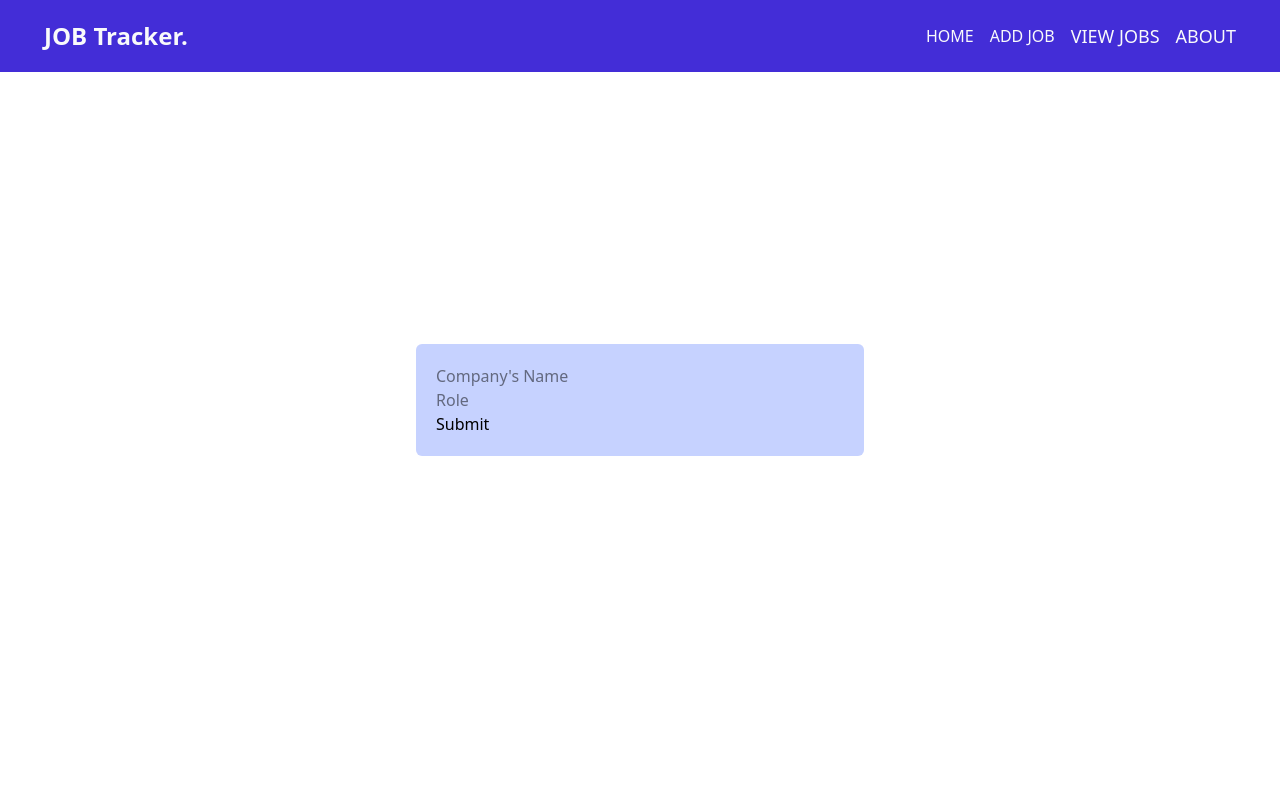
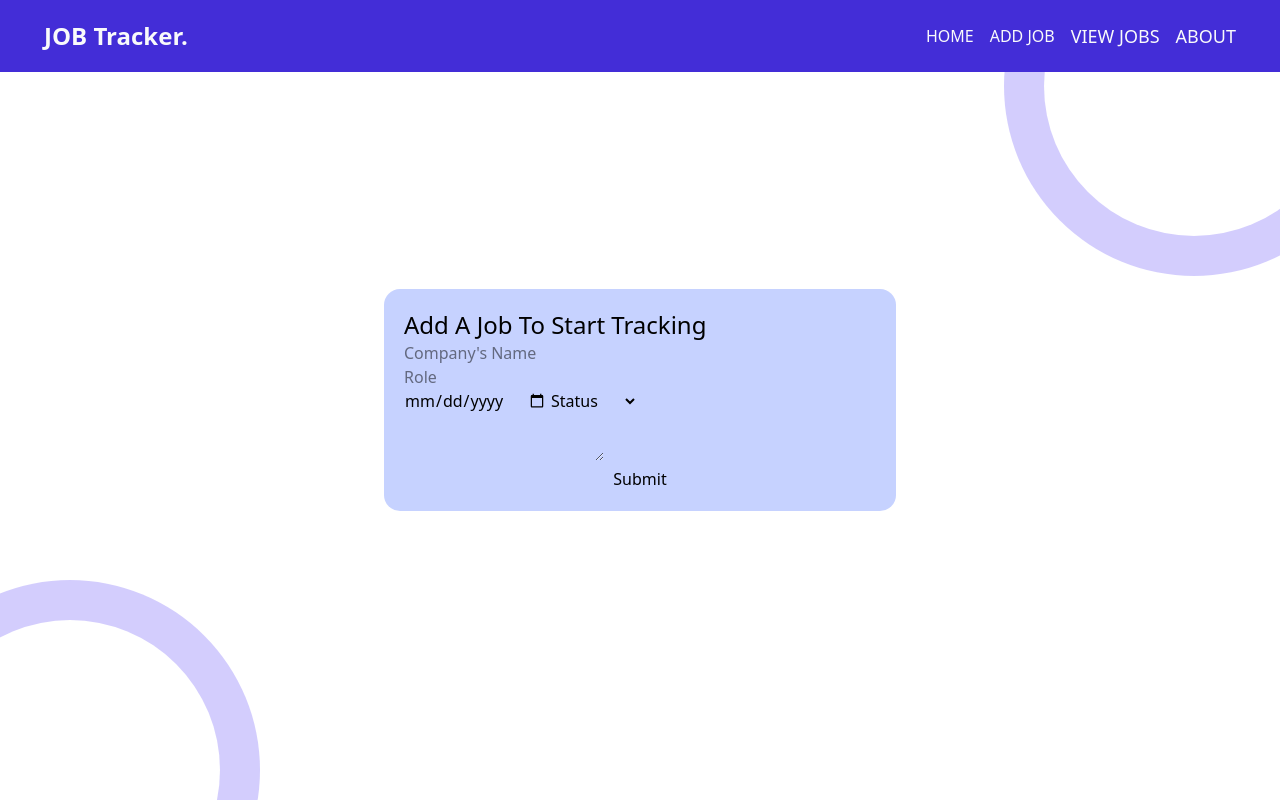
Before and after one commit to mubarakq/Job-Tracker, a React (Vite) app: page /Add in a window 1280 px wide. Built offline with nearby package versions, Linux system fonts and the light colour scheme.

Commit message:
refactoring code

```diff
--- a/src/components/Button.tsx
+++ b/src/components/Button.tsx
@@ -1,20 +1,14 @@
 // import React from 'react'
-type ButtonProps = {
-    onClick?: ()=>void;
-    type?: "button" | "submit";
-    disable: boolean;
-    className?: string;
-    children?: React.ReactNode;
-}
-const Button = ({
+import type { ButtonProps } from "../utils/types"
+const Button:React.FC<ButtonProps> = ({
   onClick,
   type="button",
-  disable = false,
+  disabled = false,
   className= "",
   children
 }:ButtonProps) => {
   return (
-    <button type={type} onClick={onClick} className={className} disabled={disable}>
+    <button type={type} onClick={onClick} className={className} disabled={disabled}>
       {children}
     </button>
   )
--- a/src/components/Input.tsx
+++ b/src/components/Input.tsx
@@ -1,12 +1,7 @@
-type inputProps = {
-    type: string;
-    name: string;
-    placeHolder: string;
-    onChange: ()=>void;
-    required?: boolean;
-    className?: string;
-}
-const Input = ({
+
+import type { inputProps, TextProp } from "../utils/types"
+
+export const Input = ({
     type="",
     name="",
     placeHolder="",
@@ -21,4 +16,18 @@ const Input = ({
   )
 }
 
-export default Input
+
+
+export const Textarea = ({
+    name="",
+    placeHolder="",
+    onChange,
+    className="",
+}:TextProp
+) => {
+  return (
+    <>
+    <textarea name={name} placeholder={placeHolder} className={className} onChange={onChange} maxLength={250}></textarea>
+    </>
+  )
+}
--- a/src/pages/Add.tsx
+++ b/src/pages/Add.tsx
@@ -1,19 +1,36 @@
 import Nav from "../components/Nav"
-import Input from "../components/Input"
+import { Input, Textarea } from "../components/Input"
 import Button from "../components/Button"
 
 const Add = () => {
   return (
     <>
       <Nav></Nav>
-      <section className="w-full h-dvh flex items-center justify-center">
-          <form action="" className="w-md p-5 bg-indigo-200 rounded-md">
+      <section className="w-full h-dvh flex items-center justify-center p-2.5">
+          <form action="" className="w-lg p-5 bg-indigo-200 rounded-2xl flex flex-col" >
+            <h2 className="text-2xl">Add A Job To Start Tracking</h2>
             <div className="">
               <Input type="text" name="" placeHolder="Company's Name" onChange={()=>{}} className="" required={true}/>
-              <Input type="text" name="" placeHolder="Role" onChange={()=>{}} className="" required={true}/>
             </div>
-            <Button className="" type="submit" disable={false} >Submit</Button>
+            <div className="">
+            <Input type="text" name="" placeHolder="Role" onChange={()=>{}} className="" required={true}/>
+            </div>
+            <div className="">
+            <Input type="date" name="" placeHolder="Date of Application" onChange={()=>{}} className="" required={true}/>
+            <select name="" id=""  className="" required>
+              <option value="">Status</option>
+              <option value="Applied">Applied</option>
+              <option value="Interview">Interview</option>
+              <option value="Offered">Offered</option>
+            </select>
+            </div>
+            <div className="">
+              <Textarea name="" placeHolder="" className="" onChange={()=>{}}></Textarea>
+            </div>
+            <Button className="" type="submit" disabled={false} >Submit</Button>
           </form>
+          <div className="w-[300px] h-[300px] rounded-[100%] ring-indigo-600/25 ring-40 fixed -top-16 -right-16 hidden md:block"></div>
+            <div className="w-[300px] h-[300px] rounded-[100%] ring-indigo-600/25 ring-40 fixed -bottom-30 -left-20 hidden md:block"></div>
       </section>
     </>
   )
--- a/src/pages/Index.tsx
+++ b/src/pages/Index.tsx
@@ -24,10 +24,10 @@ function Index() {
     Say goodbye to messy spreadsheets and hello to career clarity.
   </p>
   <div className="flex gap-2.5 mt-2.5">
-    <Button className="py-1.5 px-2 md:px-3 text-gray-50 text-md font-bold bg-indigo-600 hover:bg-indigo-800 rounded-full transition duration-150 ease-in hover:cursor-pointer" type="button" onClick={()=>{ navigate('/Add')}} disable={false}>
+    <Button className="py-1.5 px-2 md:px-3 text-gray-50 text-md font-bold bg-indigo-600 hover:bg-indigo-800 rounded-full transition duration-150 ease-in hover:cursor-pointer" type="button" onClick={()=>{ navigate('/Add')}} disabled={false}>
       Start Tracking
     </Button>
-    <Button className="py-1.5 px-3 text-md font-bold bg-gray-100/80 text-indigo-600 md:border-2 hover:bg-gray-100 hover:text-indigo-700 md:border-indigo-600 md:text-indigo-600 rounded-full md:hover:bg-indigo-600 md:hover:text-gray-50 transition duration-150 ease-in hover:cursor-pointer" type="button" onClick={()=>{ navigate('/Job')}} disable={false}>
+    <Button className="py-1.5 px-3 text-md font-bold bg-gray-100/80 text-indigo-600 md:border-2 hover:bg-gray-100 hover:text-indigo-700 md:border-indigo-600 md:text-indigo-600 rounded-full md:hover:bg-indigo-600 md:hover:text-gray-50 transition duration-150 ease-in hover:cursor-pointer" type="button" onClick={()=>{ navigate('/Job')}} disabled={false}>
       View Jobs
     </Button>
   </div>
--- /dev/null
+++ b/src/utils/types.tsx
@@ -0,0 +1,27 @@
+import type { ChangeEvent } from "react"
+
+export type ButtonProps = {
+    onClick?: (event: React.MouseEvent<HTMLButtonElement>)=>void;
+    type?: "button" | "submit" | "reset";
+    disabled: boolean;
+    className?: string;
+    children?: React.ReactNode;
+}
+
+export type inputProps = {
+    type: string;
+    name: string;
+    placeHolder: string;
+    onChange: (event: React.ChangeEvent<HTMLInputElement>)=>void;
+    required?: boolean;
+    className?: string;
+}
+
+export type TextProp = Omit<inputProps, "type" | "required" > & {onChange:(event: ChangeEvent<HTMLTextAreaElement>)=>void}
+
+export type cardProps = {
+    companyName: string;
+    role: string;
+    date: string;
+    status: string;
+}
```
Also changed, not shown: src/components/Card.tsx (+2 -6 lines).
